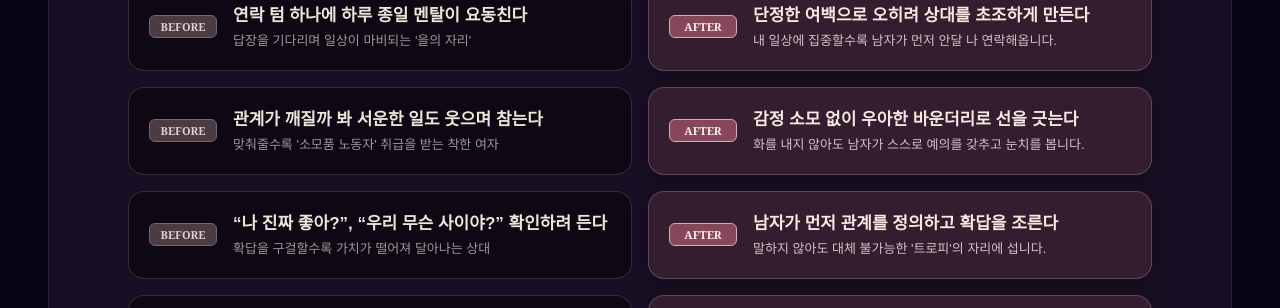
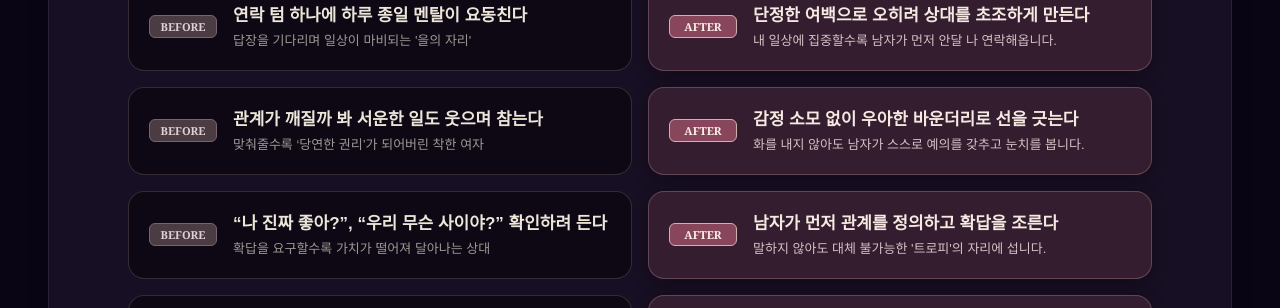
Before and after one commit to woolbo100/buzasun, a Next.js app: page /reports/love-secret in a window 1280 px wide. Shown: the part 6580-6888 px from the top of the page. Built offline with nearby package versions, Linux system fonts and the light colour scheme; no server answers; the database is empty.

Commit message:
content: BEFORE 카드 부제목 문구 수정 ('당연한 권리', '확답을 요구할수록')

```diff
--- a/app/reports/love-secret/page.tsx
+++ b/app/reports/love-secret/page.tsx
@@ -676,13 +676,13 @@ export default function LoveSecretEbookPage() {
                       },
                       {
                         beforeTitle: "관계가 깨질까 봐 서운한 일도 웃으며 참는다",
-                        beforeSub: "맞춰줄수록 '소모품 노동자' 취급을 받는 착한 여자",
+                        beforeSub: "맞춰줄수록 ‘당연한 권리’가 되어버린 착한 여자",
                         afterTitle: "감정 소모 없이 우아한 바운더리로 선을 긋는다",
                         afterSub: "화를 내지 않아도 남자가 스스로 예의를 갖추고 눈치를 봅니다."
                       },
                       {
                         beforeTitle: "“나 진짜 좋아?”, “우리 무슨 사이야?” 확인하려 든다",
-                        beforeSub: "확답을 구걸할수록 가치가 떨어져 달아나는 상대",
+                        beforeSub: "확답을 요구할수록 가치가 떨어져 달아나는 상대",
                         afterTitle: "남자가 먼저 관계를 정의하고 확답을 조른다",
                         afterSub: "말하지 않아도 대체 불가능한 '트로피'의 자리에 섭니다."
                       },
```
